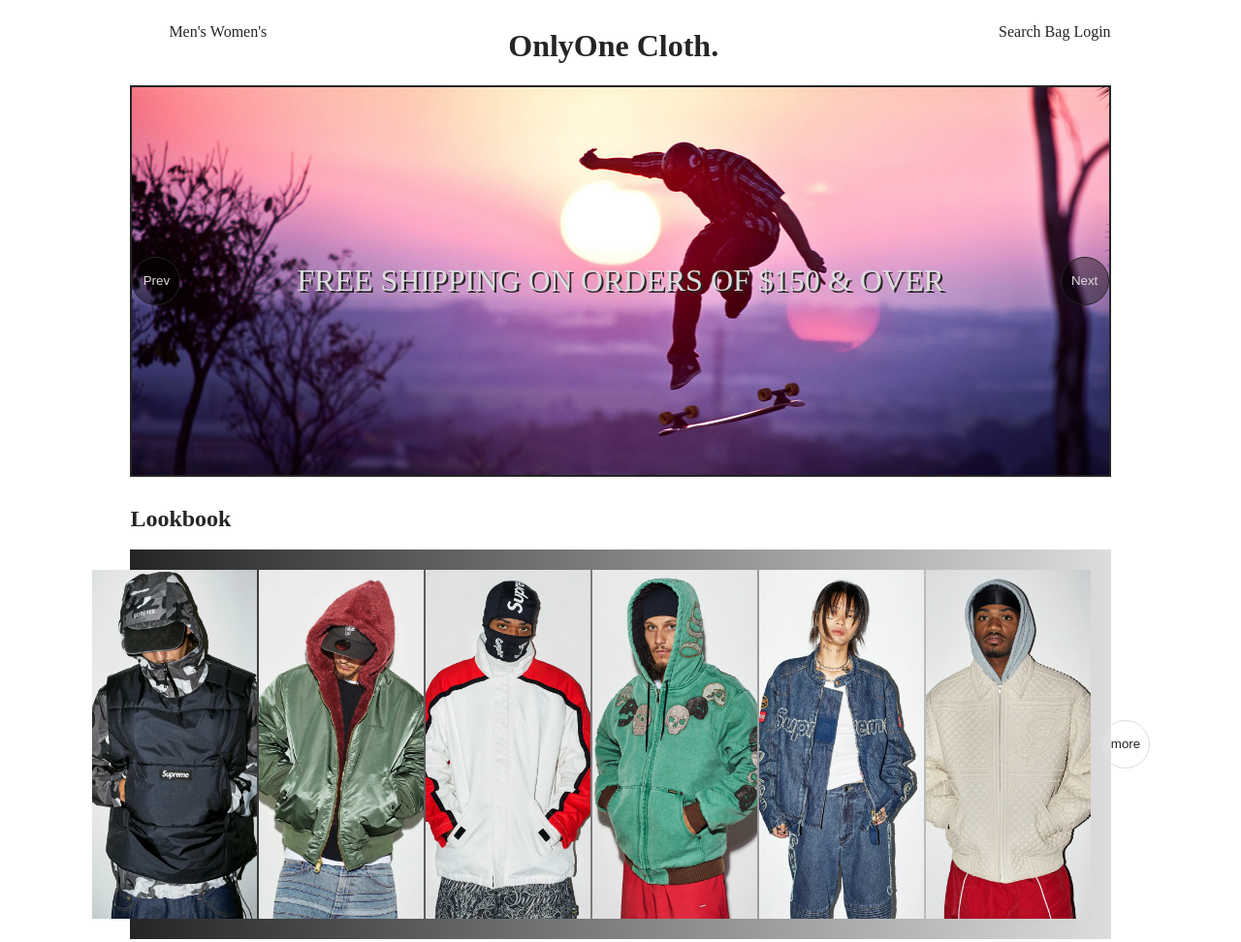
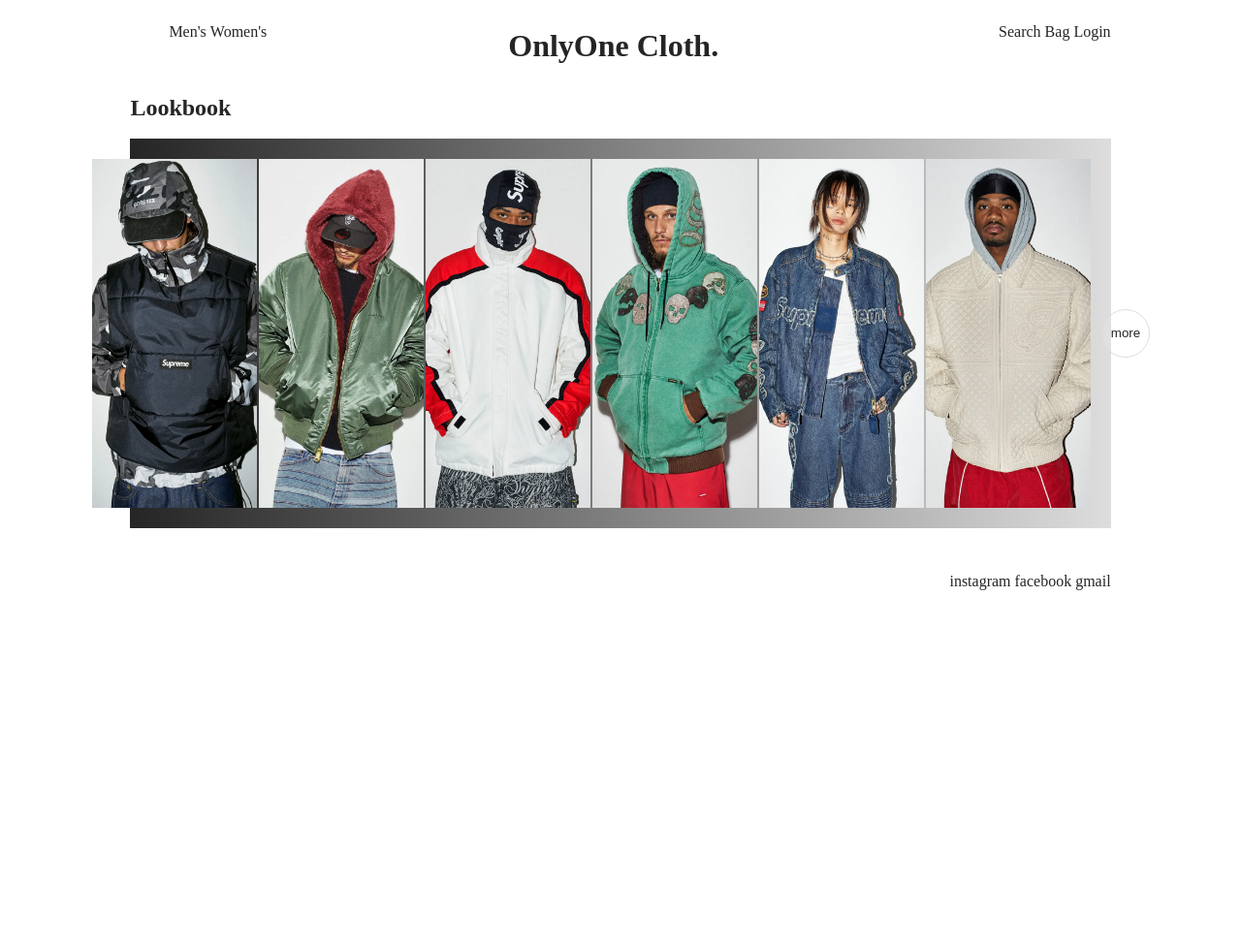
Before and after one commit to dimagiza/dimagiza.github.io, a plain HTML site: page index.html in a window 1280 px wide. Shown: the top 972 px of the page at 97% size. After the commit the page ends 800 px from the top, so only its background shows below. Drawn offline with Linux system fonts and the light colour scheme.

Commit message:
banner
delete

```diff
--- a/index.html
+++ b/index.html
@@ -23,11 +23,6 @@
                 </ul>
             </nav>
         </header>
-        <section id="banner">
-            <button onclick="prev()">Prev</button>
-            <p id="slider">free shipping on orders of $150 & over</p>
-            <button onclick="next()">Next</button>
-        </section>
         <h2>Lookbook</h2></br>
         <section id="cloth">
             <article class="images">
--- a/style/index.css
+++ b/style/index.css
@@ -1,7 +1,4 @@
 body {
-    /*background: linear-gradient(to right, #808080, #dddddd);
-    color:rgba(255, 255, 255, 0.82);
-    background-color: #dddddd;*/
     color: #252525;
 }
 
@@ -103,32 +100,6 @@
     transform: translate(-50%, -50%);
 }
 
-#banner {
-    margin: 0px 10% 30px 10%;
-    border: 2px solid #252525;
-    display: flex;
-    align-items: center;
-    justify-content: space-between;
-    height: 400px;
-    background-image: url(../img/banner/06.png);
-    /*background-color: linear-gradient(to left, #252525, #2525255e);*/
-}
-#banner button {
-    cursor: pointer;
-    height: 50px;
-    width: 50px;
-    border: 1px solid #252525;
-    border-radius: 50%;
-    color:#dddddd;
-    background-color: rgba(0, 0, 0, 0.4);
-}
-#banner p {
-    text-transform: uppercase;
-    font-size: 2rem;
-    color: #dddddd;
-    text-shadow: 2px 2px #252525;
-}
-
 footer {
     margin: 0px 10% 0px 10%;
     display: flex;
```
